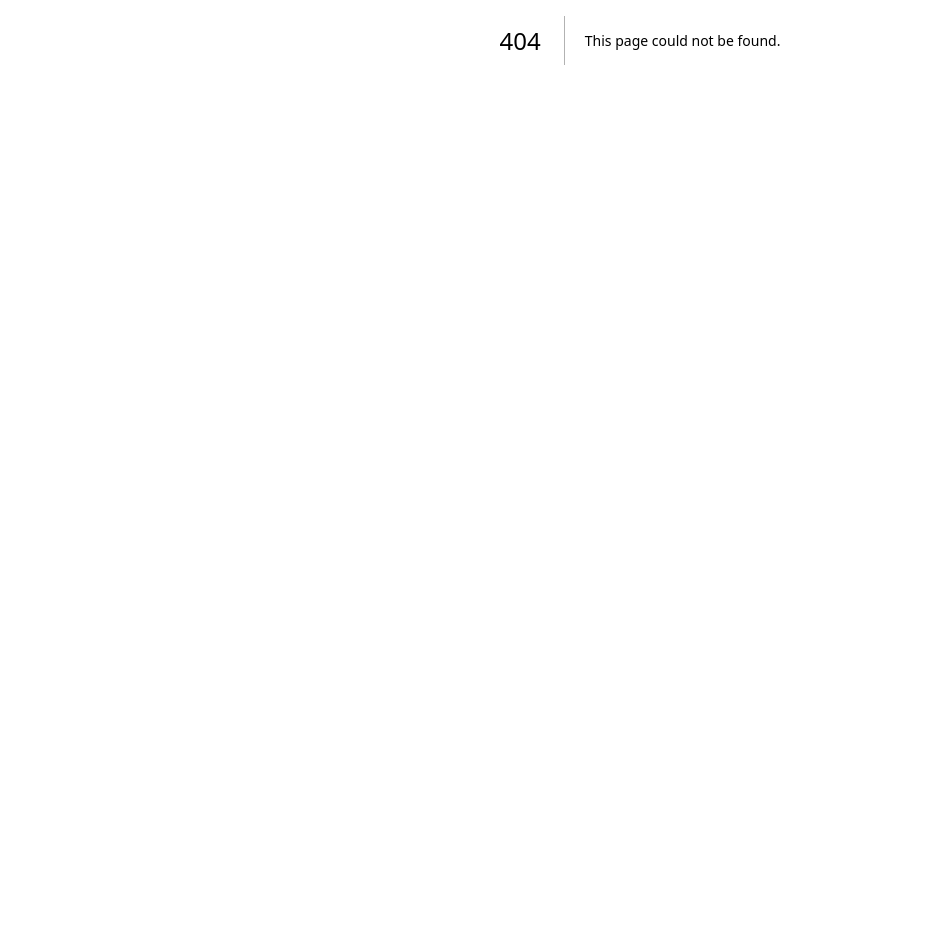
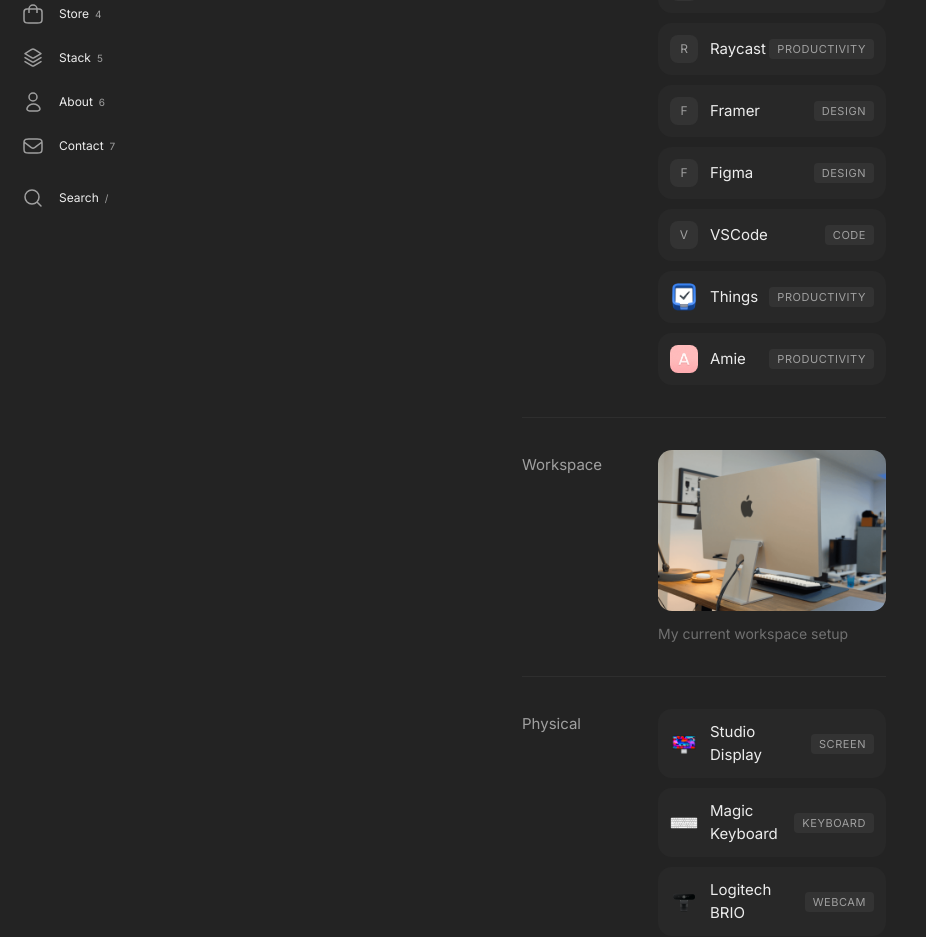
Before and after one commit to arielmell0/ultra-framer-template-clone, a Next.js app: page /stack in a window 1280 px wide. Before the commit this address had no page. Shown: the part 360-1297 px from the top of the page, without its empty margins (0-926 px from the left). Before the commit the page ends 800 px from the top, so only its background shows below. Built offline with nearby package versions, Linux system fonts and the light colour scheme.

Commit message:
feat(subpages): build stack subpage with software tools and hardware

```diff
--- /dev/null
+++ b/src/app/stack/page.tsx
@@ -0,0 +1,104 @@
+import Image from "next/image";
+import { LeftRailNav } from "@/components/LeftRailNav";
+import { Footer } from "@/components/Footer";
+
+interface ToolItem {
+  name: string;
+  tag: string;
+  image?: string;
+}
+
+const softwareTools: ToolItem[] = [
+  { name: "Arc", tag: "Browser" },
+  { name: "ChatGPT", tag: "AI" },
+  { name: "Spotify", tag: "Music" },
+  { name: "Raycast", tag: "Productivity" },
+  { name: "Framer", tag: "Design" },
+  { name: "Figma", tag: "Design" },
+  { name: "VSCode", tag: "Code" },
+  { name: "Things", tag: "Productivity", image: "/images/stack-things.png" },
+  { name: "Amie", tag: "Productivity", image: "/images/stack-amie.png" },
+];
+
+const physicalTools: ToolItem[] = [
+  { name: "Studio Display", tag: "Screen", image: "/images/stack-studio-display.png" },
+  { name: "Magic Keyboard", tag: "Keyboard", image: "/images/stack-keyboard.png" },
+  { name: "Logitech BRIO", tag: "Webcam", image: "/images/stack-brio.png" },
+  { name: "Macbook Pro 14” M2", tag: "Laptop", image: "/images/stack-macbook.png" },
+];
+
+function ToolCard({ tool }: { tool: ToolItem }) {
+  return (
+    <div className="flex items-center justify-between rounded-xl bg-[#282828] p-3 transition hover:bg-[#2e2e2e]">
+      <div className="flex items-center gap-3">
+        {tool.image ? (
+          <Image
+            src={tool.image}
+            alt={tool.name}
+            width={28}
+            height={28}
+            className="h-7 w-7 rounded-md object-contain"
+          />
+        ) : (
+          <div className="flex h-7 w-7 items-center justify-center rounded-md bg-[#333333] text-xs text-[#a0a0a0]">
+            {tool.name[0]}
+          </div>
+        )}
+        <span className="text-[15px] text-[#ededed]">{tool.name}</span>
+      </div>
+      <span className="rounded bg-[#333333] px-2 py-0.5 text-[11px] uppercase tracking-wider text-[#a0a0a0]">
+        {tool.tag}
+      </span>
+    </div>
+  );
+}
+
+export default function StackPage() {
+  return (
+    <div className="min-h-screen bg-[#232323] text-[#ededed]">
+      <LeftRailNav />
+      <main className="mx-auto max-w-[540px] px-6 pl-[152px] pt-14">
+        <header className="mb-10">
+          <h1 className="text-2xl font-normal text-white">Stack</h1>
+          <p className="mt-2 text-xl text-[#707070]">Software & physical products I use</p>
+        </header>
+
+        <section className="grid grid-cols-[auto_1fr] gap-x-10 gap-y-4 py-8 border-t border-[#2e2e2e]">
+          <h2 className="pt-1 text-[15px] text-[#a0a0a0] w-24 shrink-0">Software</h2>
+          <div className="flex flex-col gap-2.5">
+            {softwareTools.map((tool) => (
+              <ToolCard key={tool.name} tool={tool} />
+            ))}
+          </div>
+        </section>
+
+        <section className="grid grid-cols-[auto_1fr] gap-x-10 gap-y-4 py-8 border-t border-[#2e2e2e]">
+          <h2 className="pt-1 text-[15px] text-[#a0a0a0] w-24 shrink-0">Workspace</h2>
+          <div>
+            <div className="overflow-hidden rounded-xl">
+              <Image
+                src="/images/stack-workspace.png"
+                alt="My current workspace setup"
+                width={540}
+                height={360}
+                className="h-auto w-full object-cover"
+              />
+            </div>
+            <p className="mt-3 text-[14px] text-[#707070]">My current workspace setup</p>
+          </div>
+        </section>
+
+        <section className="grid grid-cols-[auto_1fr] gap-x-10 gap-y-4 py-8 border-t border-[#2e2e2e]">
+          <h2 className="pt-1 text-[15px] text-[#a0a0a0] w-24 shrink-0">Physical</h2>
+          <div className="flex flex-col gap-2.5">
+            {physicalTools.map((tool) => (
+              <ToolCard key={tool.name} tool={tool} />
+            ))}
+          </div>
+        </section>
+
+        <Footer />
+      </main>
+    </div>
+  );
+}
```
Also changed, not shown: .specs/STATE.md, .specs/features/subpages/spec.md, .specs/features/subpages/tasks.md.
